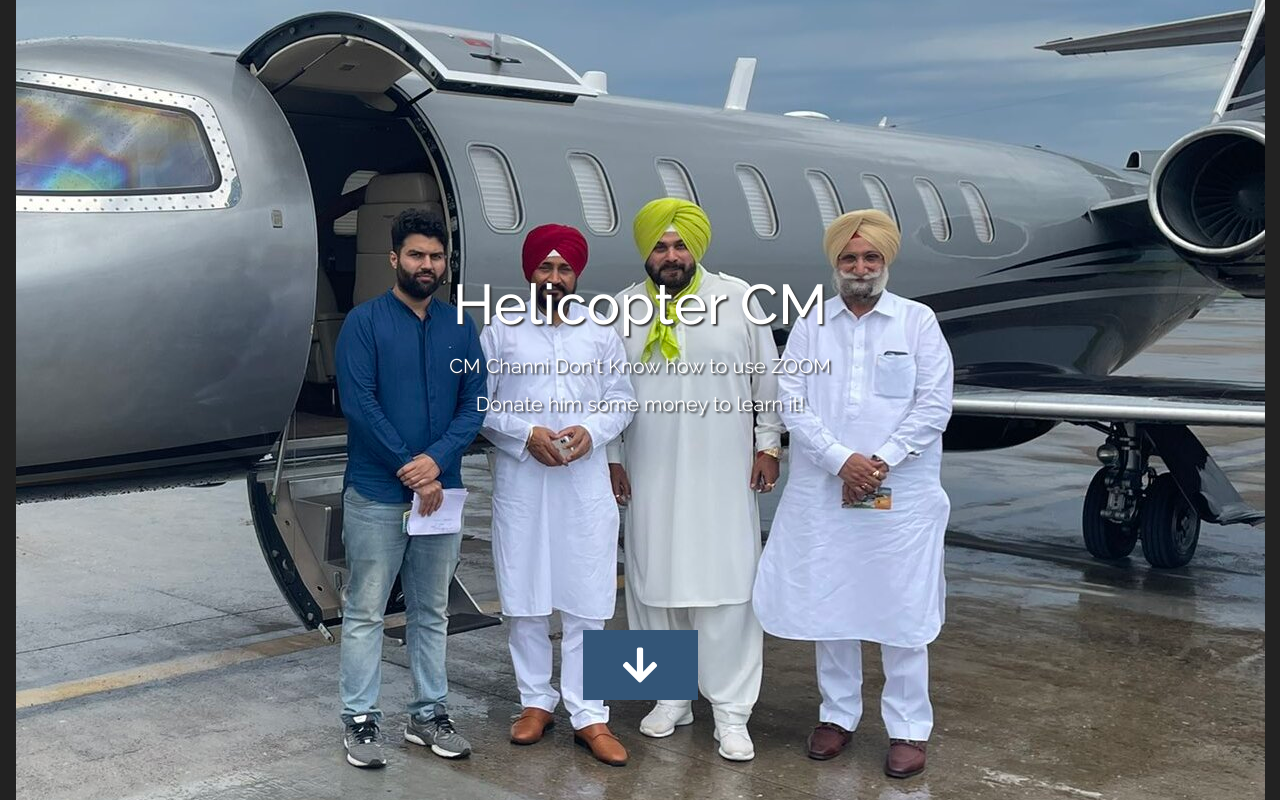
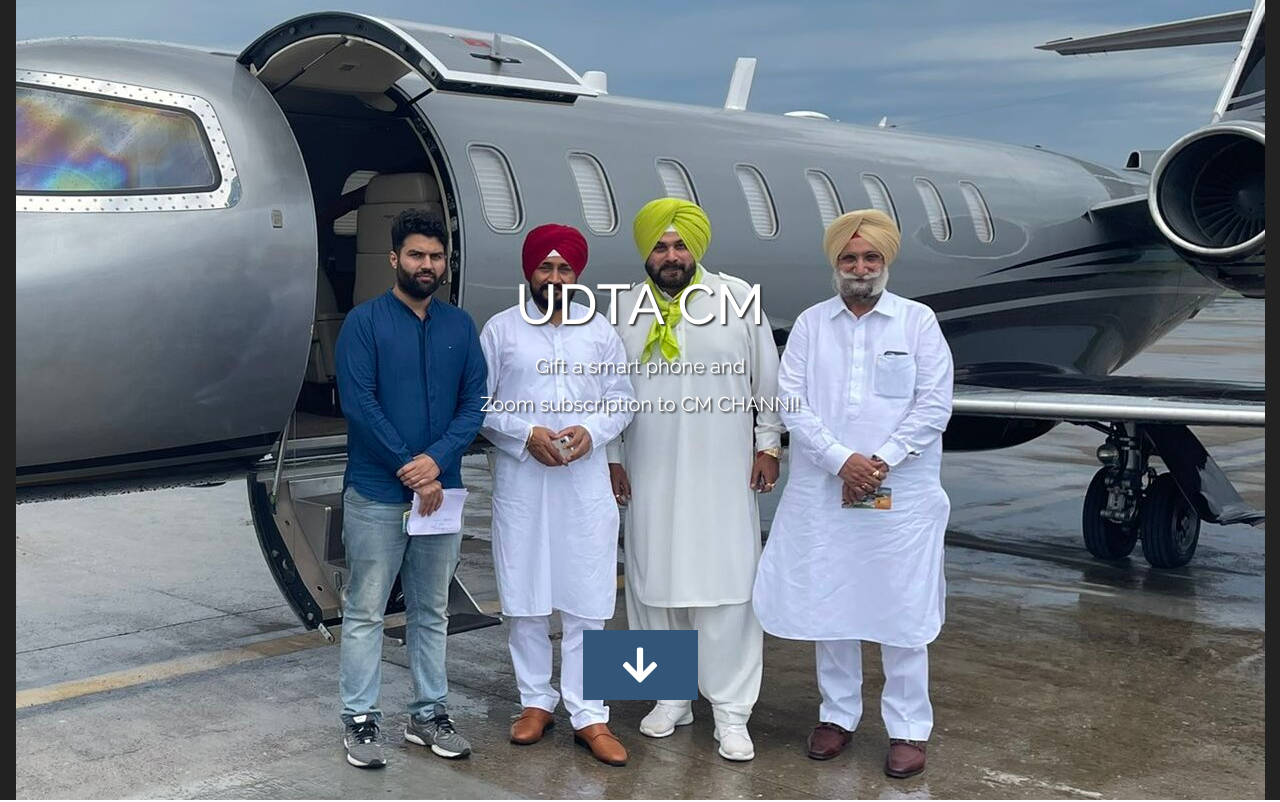
Before and after one commit to souravjain540/HelicopterWalaCM, a plain HTML site: page index.html in a window 1280 px wide. Shown: the top 802 px of the page. Drawn offline with Linux system fonts and the light colour scheme.

```diff
--- a/index.html
+++ b/index.html
@@ -54,10 +54,10 @@
 
       <div class="text-center tm-hero-text-container">
         <div class="tm-hero-text-container-inner">
-            <h2 class="tm-hero-title">Helicopter CM</h2>
+            <h2 class="tm-hero-title">UDTA CM</h2>
             <p class="tm-hero-subtitle">
-              CM Channi Don't Know how to use ZOOM
-              <br>Donate him some money to learn it!
+              Gift a smart phone and
+              <br>Zoom subscription to CM CHANNI!
             </p>
         </div>
       </div>
```
